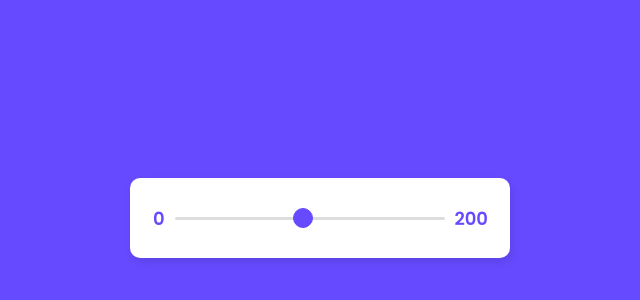
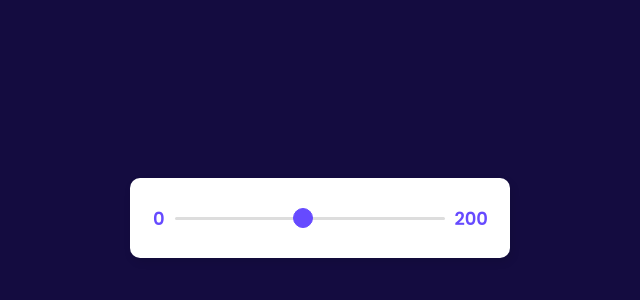
Before and after one commit to mobinjavari/source-hub, a plain HTML site: page 3963/index.html in a window 1280 px wide. Shown: the part 182-482 px from the top of the page, without its empty margins (320-960 px from the left). Drawn offline with Linux system fonts and the light colour scheme.

```diff
--- a/3963/style.css
+++ b/3963/style.css
@@ -10,7 +10,7 @@
   height: 100%;
   text-align: center;
   place-items: center;
-  background: #664AFF;
+  background: #140c40;
 }
 .range{
   height: 80px;
```
Also changed, not shown: 3963/index.html (+0 -1 lines).
